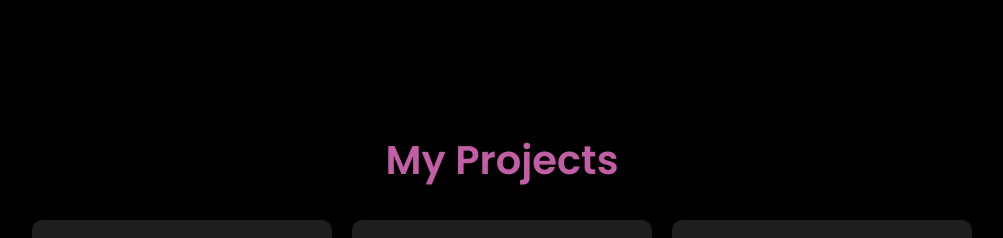
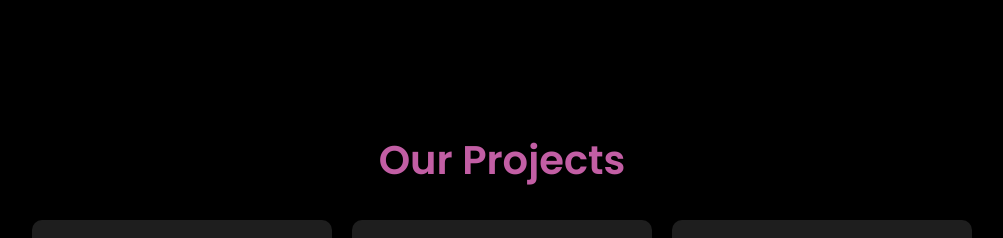
Before and after one commit to Rol4nd58220/TK, a plain HTML site: page index.html in a window 1280 px wide. Shown: the part 1680-1918 px from the top of the page, without its empty margins (138-1141 px from the left). Drawn offline with Linux system fonts and the light colour scheme.

Commit message:
Initial commit

```diff
--- a/index.html
+++ b/index.html
@@ -73,7 +73,7 @@
     </section>
 
     <section class="projects" id="project">
-        <h2>My Projects</h2>
+        <h2>Our Projects</h2>
         <div class="project-row">
             <!-- Project 1 -->
             <div class="project-card">
```
